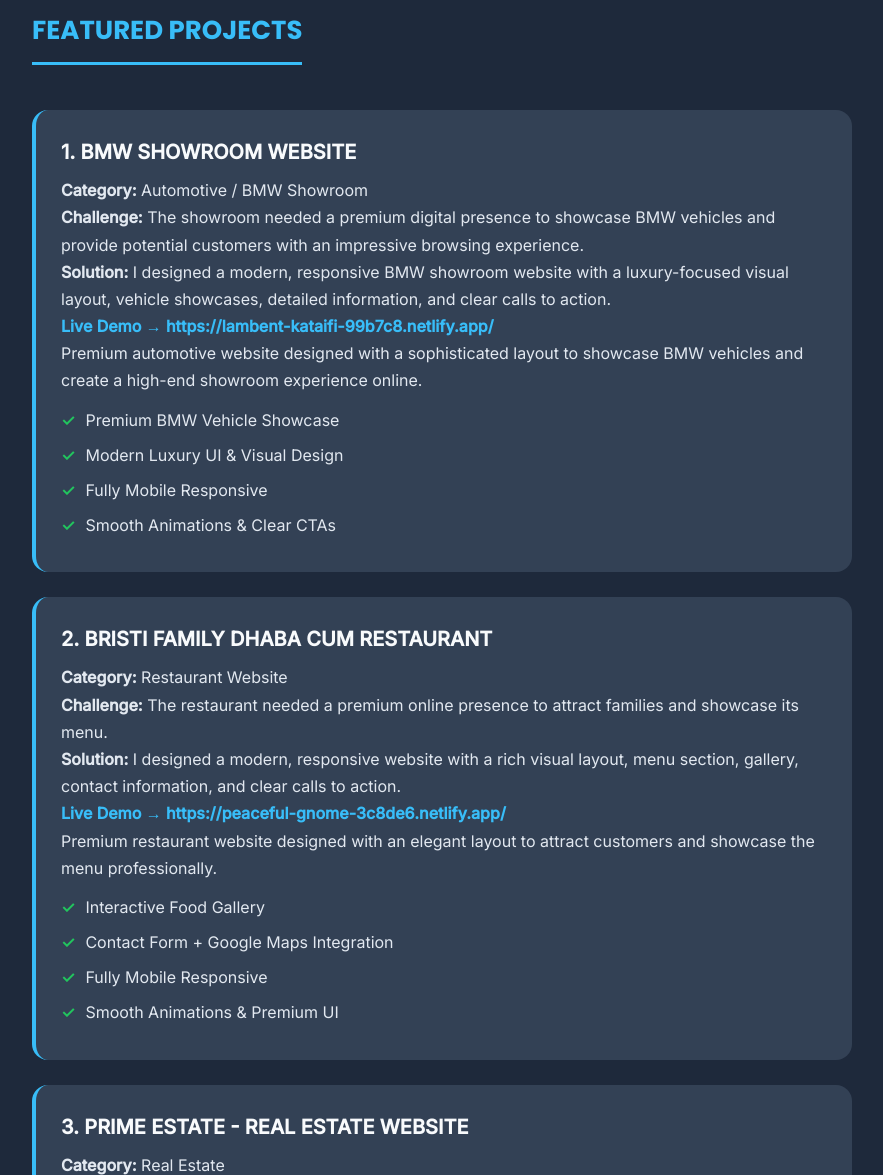
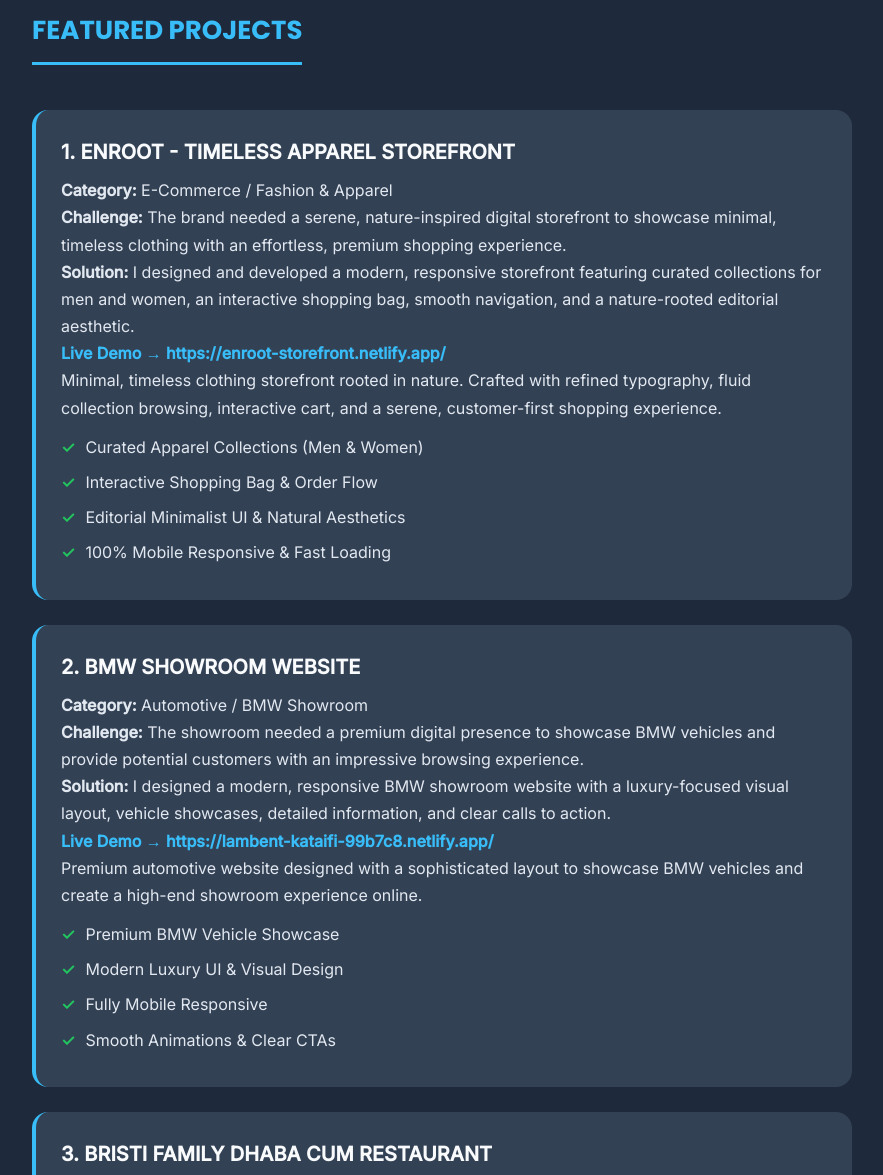
Before and after one commit to madhujyamazumdar/portfolio, a plain HTML site: page index.html in a window 1280 px wide. Shown: the part 1060-2235 px from the top of the page, without its empty margins (198-1081 px from the left). Drawn offline with Linux system fonts and the light colour scheme.

Commit message:
Integrate Enroot storefront as #1 featured project

```diff
--- a/index.html
+++ b/index.html
@@ -131,7 +131,22 @@
     <h2>FEATURED PROJECTS</h2>
 
     <div class="project">
-      <h3>1. BMW SHOWROOM WEBSITE</h3>
+      <h3>1. ENROOT - TIMELESS APPAREL STOREFRONT</h3>
+      <p><strong>Category:</strong> E-Commerce / Fashion & Apparel</p>
+      <p><strong>Challenge:</strong> The brand needed a serene, nature-inspired digital storefront to showcase minimal, timeless clothing with an effortless, premium shopping experience.<br>
+<strong>Solution:</strong> I designed and developed a modern, responsive storefront featuring curated collections for men and women, an interactive shopping bag, smooth navigation, and a nature-rooted editorial aesthetic.</p>
+      <p><a href="https://enroot-storefront.netlify.app/" target="_blank">Live Demo → https://enroot-storefront.netlify.app/</a></p>
+      <p>Minimal, timeless clothing storefront rooted in nature. Crafted with refined typography, fluid collection browsing, interactive cart, and a serene, customer-first shopping experience.</p>
+      <ul class="features">
+        <li>Curated Apparel Collections (Men & Women)</li>
+        <li>Interactive Shopping Bag & Order Flow</li>
+        <li>Editorial Minimalist UI & Natural Aesthetics</li>
+        <li>100% Mobile Responsive & Fast Loading</li>
+      </ul>
+    </div>
+
+    <div class="project">
+      <h3>2. BMW SHOWROOM WEBSITE</h3>
       <p><strong>Category:</strong> Automotive / BMW Showroom</p>
       <p><strong>Challenge:</strong> The showroom needed a premium digital presence to showcase BMW vehicles and provide potential customers with an impressive browsing experience.<br>
 <strong>Solution:</strong> I designed a modern, responsive BMW showroom website with a luxury-focused visual layout, vehicle showcases, detailed information, and clear calls to action.</p>
@@ -147,7 +162,7 @@
 
 
     <div class="project">
-      <h3>2. BRISTI FAMILY DHABA CUM RESTAURANT</h3>
+      <h3>3. BRISTI FAMILY DHABA CUM RESTAURANT</h3>
       <p><strong>Category:</strong> Restaurant Website</p>
       <p><strong>Challenge:</strong> The restaurant needed a premium online presence to attract families and showcase its menu.<br>
 <strong>Solution:</strong> I designed a modern, responsive website with a rich visual layout, menu section, gallery, contact information, and clear calls to action.</p>
@@ -162,7 +177,7 @@
     </div>
 
     <div class="project">
-      <h3>3. PRIME ESTATE - REAL ESTATE WEBSITE</h3>
+      <h3>4. PRIME ESTATE - REAL ESTATE WEBSITE</h3>
       <p><strong>Category:</strong> Real Estate</p>
       <p><strong>Challenge:</strong> The agency needed a professional website to showcase properties and attract more buyers.<br>
 <strong>Solution:</strong> I created a modern, responsive website with property listings, inquiry forms, and a clean user experience to generate quality leads.</p>
@@ -177,7 +192,7 @@
     </div>
 
     <div class="project">
-      <h3>4. SHOPEASE - WHATSAPP E-COMMERCE</h3>
+      <h3>5. SHOPEASE - WHATSAPP E-COMMERCE</h3>
       <p><strong>Category:</strong> E-commerce / Reseller</p>
       <p><strong>Challenge:</strong> The business wanted a simple online store without the cost of a full e-commerce platform.<br>
 <strong>Solution:</strong> I built a responsive product showcase with one-click WhatsApp ordering, making it easy for customers to browse and place orders instantly.</p>
```
Also changed, not shown: 1 other file.
